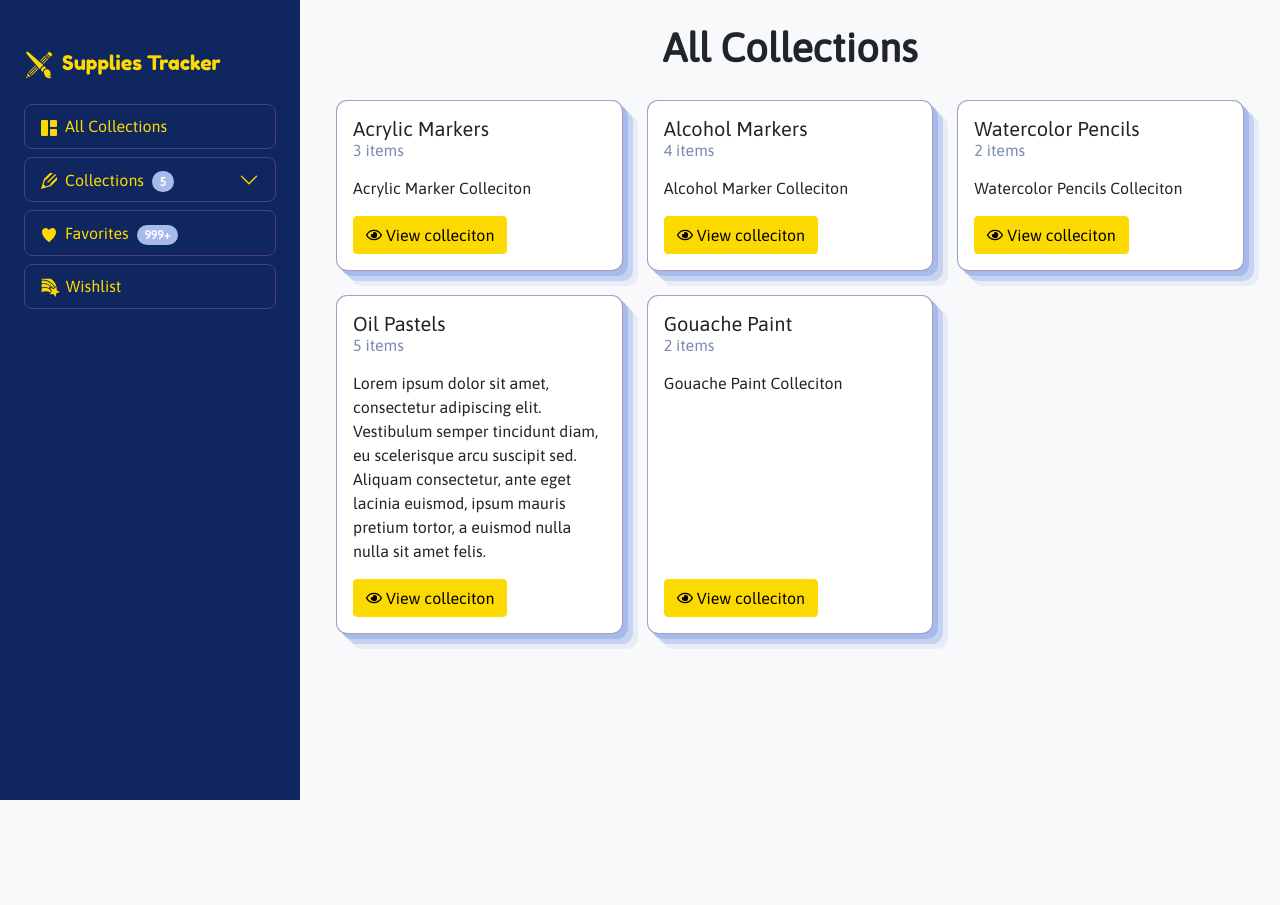
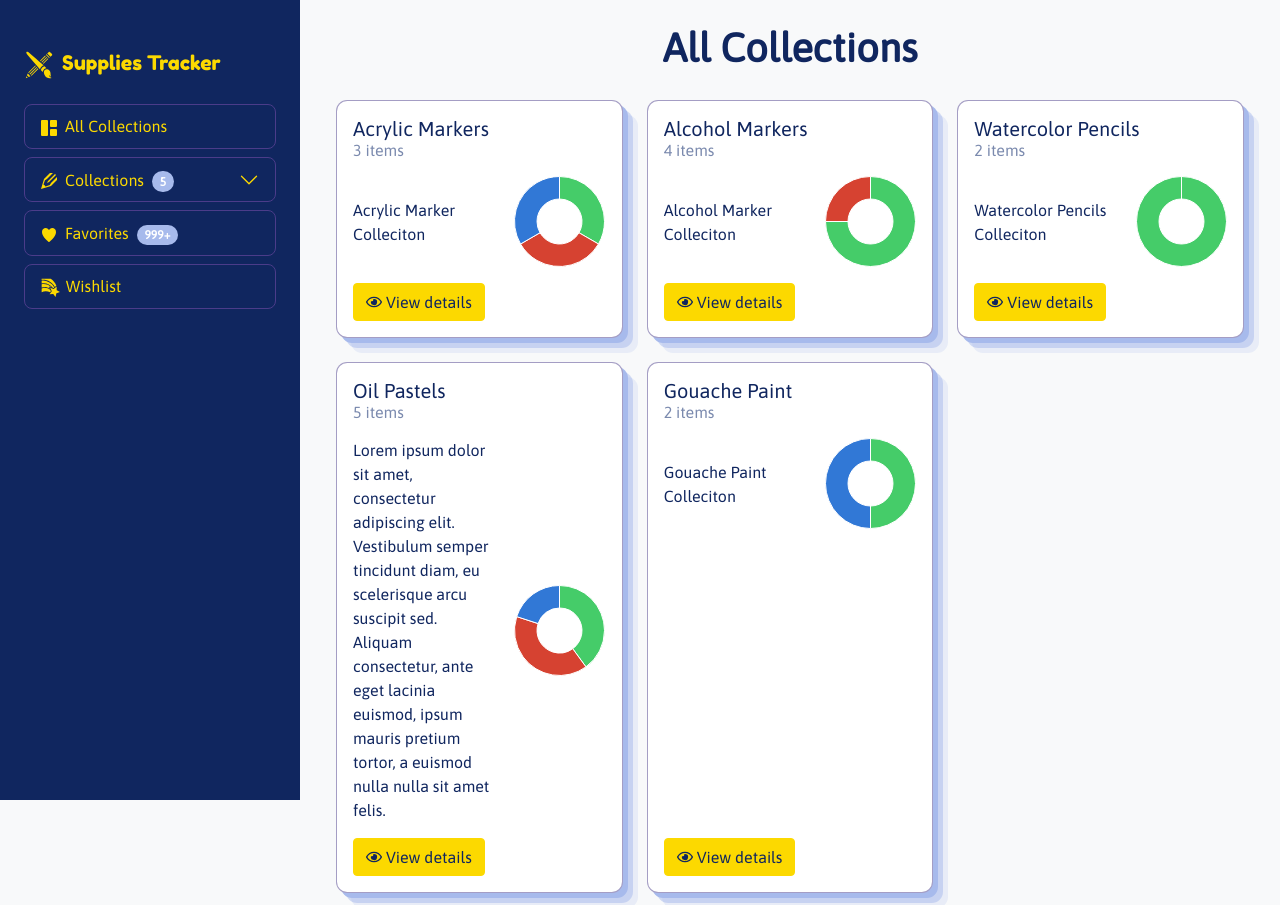
Before and after one commit to YoanaIvanova/suppliestracker-reactjs, a React (Create React App) app: page /collections in a window 1280 px wide. Before the commit the page ends 824 px from the top, so only its background shows below. Built offline with nearby package versions, Linux system fonts and the light colour scheme; a web font is replaced by a local one.

Commit message:
Show doughnut charts for collection status

```diff
--- a/package.json
+++ b/package.json
@@ -9,6 +9,7 @@
     "bootstrap": "^5.1.3",
     "react": "^18.0.0",
     "react-bootstrap": "^2.2.3",
+    "react-chartjs-2": "^4.1.0",
     "react-dom": "^18.0.0",
     "react-icons": "^4.3.1",
     "react-router-dom": "^6.3.0",
--- a/public/data/demo.json
+++ b/public/data/demo.json
@@ -180,7 +180,7 @@
           "color": "#8B4513",
           "colorName": "Brown",
           "shape": "SQUARE",
-          "status": "OWN"
+          "status": "DO_NOT_WANT"
         }
       ]
     }
--- a/src/components/CollectionCard.js
+++ b/src/components/CollectionCard.js
@@ -1,23 +1,35 @@
-import { Card } from "react-bootstrap";
+import { Row, Col, Card } from "react-bootstrap";
 import { Link } from "react-router-dom";
 import { FaRegEye } from "react-icons/fa";
+
+import CollectionStatusChart from "./CollectionStatusChart";
 
 const CollectionCard = (props) => {
   return (
     <Card className="collection-card w-100">
       <Card.Body className="d-flex flex-column">
         <Card.Title className="mb-1">{props.collection.name}</Card.Title>
+
         <Card.Subtitle className="mb-3 text-muted">
           {props.collection.items.length} items
         </Card.Subtitle>
-        <Card.Text>{props.collection.description}</Card.Text>
+
+        <Row className="mb-3 justify-content-center align-items-center">
+          <Col md={7}>
+            <Card.Text>{props.collection.description}</Card.Text>
+          </Col>
+          <Col md={5}>
+            <CollectionStatusChart items={props.collection.items} />
+          </Col>
+        </Row>
+
         <Link
           className="btn btn-secondary view-link mt-auto d-flex align-items-center justify-content-center"
           role="button"
           to="/collection"
         >
           <FaRegEye className="me-1" />
-          View colleciton
+          View details
         </Link>
       </Card.Body>
     </Card>
--- /dev/null
+++ b/src/components/CollectionStatusChart.js
@@ -0,0 +1,65 @@
+import { useState, useEffect } from "react";
+import { Chart as ChartJS, ArcElement, Tooltip } from "chart.js";
+import { Doughnut } from "react-chartjs-2";
+
+const CollectionStatusChart = (props) => {
+  const [chartData, setChartData] = useState({ datasets: [] });
+  const options = {
+    responsive: true,
+    plugins: {
+      legend: {
+        labels: {
+          usePointStyle: true,
+          boxHeight: 5,
+          boxWidth: 5,
+          padding: 5,
+        },
+      },
+    },
+  };
+
+  ChartJS.register(ArcElement, Tooltip);
+
+  useEffect(() => {
+    const own = props.items.filter(
+      (item) => item.status === "OWN"
+    ).length;
+    const want = props.items.filter(
+      (item) => item.status === "WANT"
+    ).length;
+    const doNotWant = props.items.filter(
+      (item) => item.status === "DO_NOT_WANT"
+    ).length;
+
+    setChartData({
+      labels: ["Own", "Want", "Do Not Want"],
+      datasets: [
+        {
+          label: "Items",
+          data: [own, want, doNotWant],
+          backgroundColor: [
+            "rgba(69, 204, 105, 1)",
+            "rgba(214, 66, 49, 1)",
+            "rgba(49, 120, 214, 1)",
+          ],
+          borderColor: [
+            "rgba(255, 255, 255, 1)",
+            "rgba(255, 255, 255, 1)",
+            "rgba(255, 255, 255, 1)",
+          ],
+          borderWidth: 1,
+        },
+      ],
+    });
+  }, [props.items]);
+
+  return (
+    <Doughnut
+      className="status-chart mt-3 mt-lg-0"
+      data={chartData}
+      options={options}
+    />
+  );
+};
+
+export default CollectionStatusChart;
--- a/src/scss/_components.scss
+++ b/src/scss/_components.scss
@@ -1,2 +1,3 @@
 @import "components/sidebar";
 @import "components/collection-card";
+@import "components/collection-status-chart";
--- a/src/scss/_custom.scss
+++ b/src/scss/_custom.scss
@@ -11,6 +11,7 @@ $text-muted: #7b8aae;
 $light: #a7baec;
 
 $body-bg: #f8f9fa;
+$body-color: $primary;
 
 $accordion-icon-color: $secondary;
 $accordion-icon-active-color: $secondary;
--- a/src/scss/_global.scss
+++ b/src/scss/_global.scss
@@ -23,3 +23,7 @@ body {
 .font-logo {
   font-family: $font-family-secondary;
 }
+
+.btn-secondary {
+  color: $body-color;
+}
--- /dev/null
+++ b/src/scss/components/_collection-status-chart.scss
@@ -0,0 +1,7 @@
+.status-chart {
+  max-height: 7rem;
+
+  @include media-breakpoint-up(md) {
+    max-height: 6.25rem;
+  }
+}
--- a/src/scss/views/_collections-list.scss
+++ b/src/scss/views/_collections-list.scss
@@ -1,3 +1,8 @@
 .collection-wrapper {
   padding: 0.75rem;
+
+  @media screen and (min-width: 2500px) {
+    flex: 0 0 auto;
+    width: 16.66666667%;
+  }
 }
```
Also changed, not shown: 1 other file (tests, documents, lock files or other folders).
